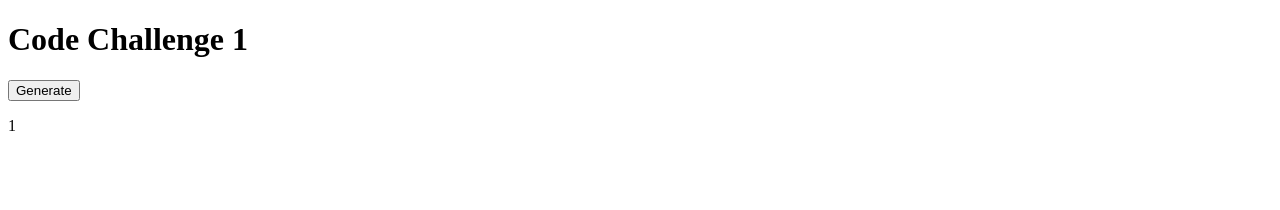
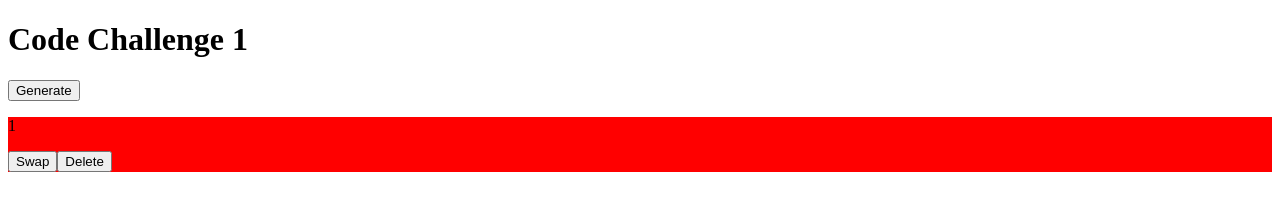
Before and after one commit to bozeman42/code_challenge_1, a plain HTML site: page index.html in a window 1280 px wide. Both pictures are taken after a click on the button "Generate". Drawn offline with Linux system fonts and the light colour scheme.

Commit message:
buttons appended to DOM and click handlers added

```diff
--- /dev/null
+++ b/css/style.css
@@ -0,0 +1,3 @@
+.generatedDiv {
+  background-color: red;
+}
--- a/index.html
+++ b/index.html
@@ -4,6 +4,7 @@
   <meta charset="UTF-8">
   <meta name="viewport" content="width=device-width, initial-scale=1.0">
   <meta http-equiv="X-UA-Compatible" content="ie=edge">
+  <link rel="stylesheet" href="css/style.css">
   <script src="vendors/jquery.js"></script>
   <script src="scripts/client.js"></script>
   <title>Code Challenge 1</title>
--- a/scripts/client.js
+++ b/scripts/client.js
@@ -10,12 +10,24 @@ function main(){
 
 function addClickHandlers(){
   $('#generateBtn').on('click',addDiv);
+  $('#output').on('click','.swapBtn',swapColors);
+  $('#output').on('click','.deleteBtn',deleteDiv);
 }
 
 function addDiv(){
   count++;
-  var $div = $('<div></div>');
+  var $div = $('<div class="generatedDiv"></div>');
   var $counter = $('<p>'+ count +'</p>');
-  $div.append($counter);
+  var $swapBtn = $('<button class="swapBtn">Swap</button>');
+  var $deleteBtn = $('<button class="deleteBtn">Delete</button>');
+  $div.append($counter,$swapBtn,$deleteBtn);
   $('#output').append($div);
 }
+
+function swapColors() {
+  console.log(this);
+}
+
+function deleteDiv() {
+  console.log(this);
+}
```
